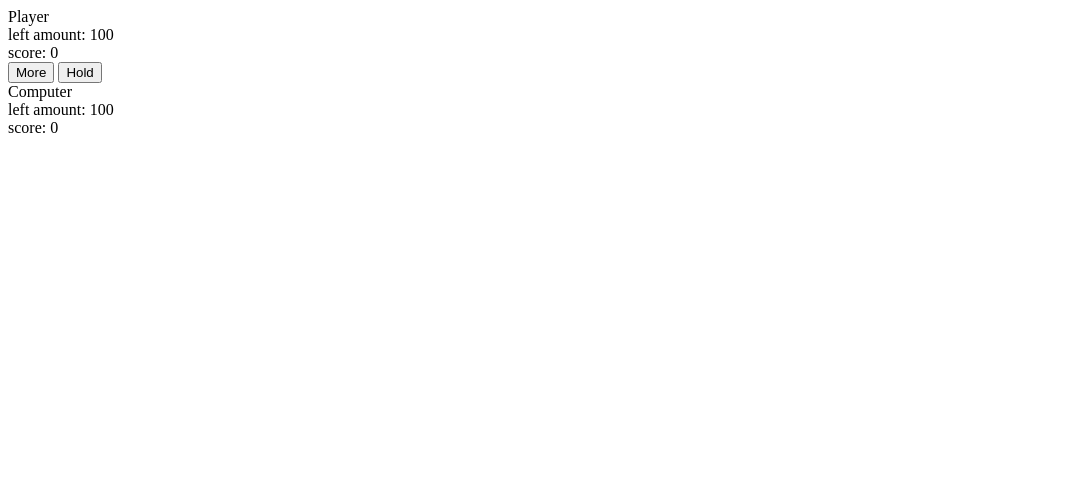
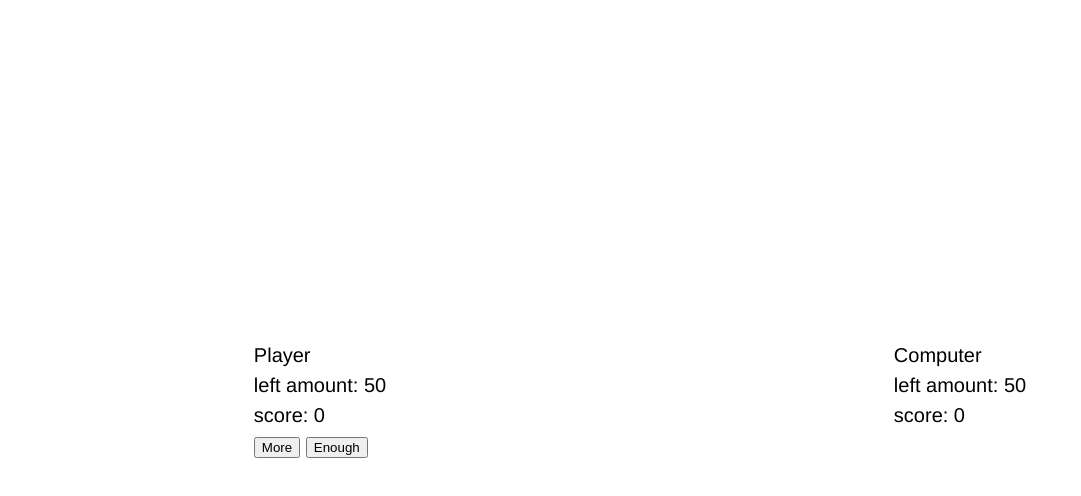
Before and after one commit to chikiryau1/twentyOne, a website built with webpack: page public/index.html in a window 1280 px wide. Shown: the whole page, without its empty margins (0-1081 px from the left). Built offline with nearby package versions, Linux system fonts and the light colour scheme.

Commit message:
ui refactor

```diff
--- a/public/index.html
+++ b/public/index.html
@@ -8,23 +8,47 @@
     <title>21</title>
 </head>
 <style>
+    body{
+        height: 100vh;
+
+        display: flex;
+        justify-content: space-around;
+        align-items: center;
+        margin: 0;
+        padding: 0;
+
+        font-family: Helvetica, Aria, sans-serif;
+        font-size: 20px;
+        line-height: 30px;
+    }
     .card{
-        display: inline-block;
+
+    }
+    .player{
+
+    }
+    .none{
+        opacity: 0;
+    }
+    .info{
+        font-size: 16px;
+        line-height: 20px;
     }
 </style>
 <body>
-<div id="player">
+    <div id="player" class="player">
         <div class="name"></div>
-    <div id="playerInfo"></div>
         <div id="playerStatus"></div>
         <button id="playerMore">More</button>
-    <button id="playerHold">Hold</button>
+        <button id="playerHold">Enough</button>
+        <div id="playerInfo" class="info"></div>
     </div>
 
-<div id="computer">
+    <div id="computer" class="player">
         <div class="name"></div>
-    <div id="computerInfo"></div>
         <div id="computerStatus"></div>
+        <button class="none">More</button>
+        <div id="computerInfo" class="info"></div>
     </div>
 </body>
 </html>
--- a/src/deck.js
+++ b/src/deck.js
@@ -41,9 +41,13 @@ export const getCardInfo = (num) => {
 export const shuffle = () => {
     const result = [...DECK];
     const {length: resLen} = result;
+
+    let permutations = 0;
+
     reduce(DECK, (i, j) => {
         const rand = Math.floor(Math.random() * 2);
         if (rand) {
+            permutations += 1;
             i = i % resLen;
             result[j] = result[i];
             result[i] = j;
--- a/src/twentyOne/Player.js
+++ b/src/twentyOne/Player.js
@@ -11,7 +11,7 @@ export default class Player{
     constructor(props) {
         const {name} = props;
         this.name = name;
-        this.leftAmount = 100;
+        this.leftAmount = 50;
         this.cards = [];
         this.more = true;
         this.score = 0;
```
Lines whose indentation alone changed are shown as unchanged.
